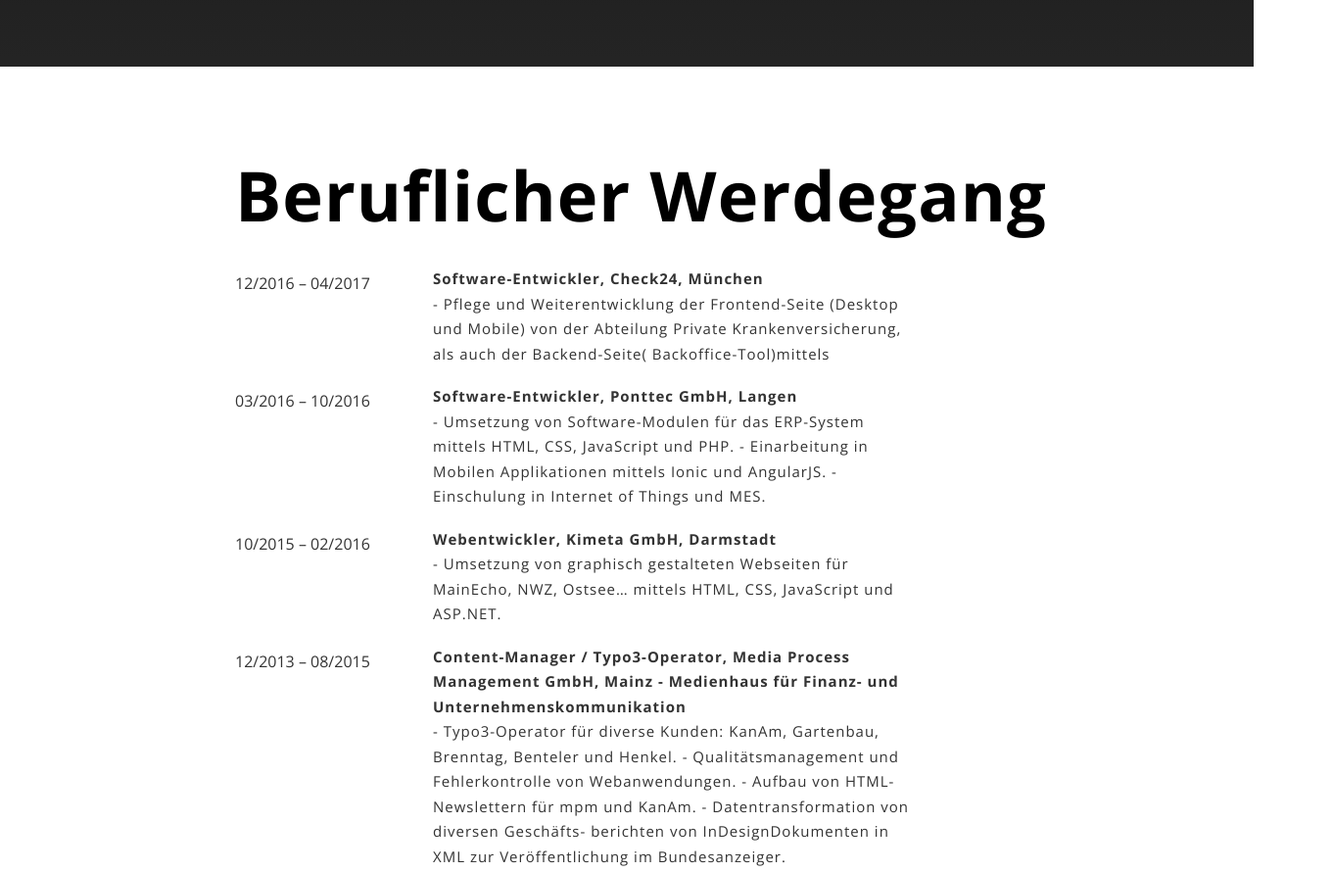
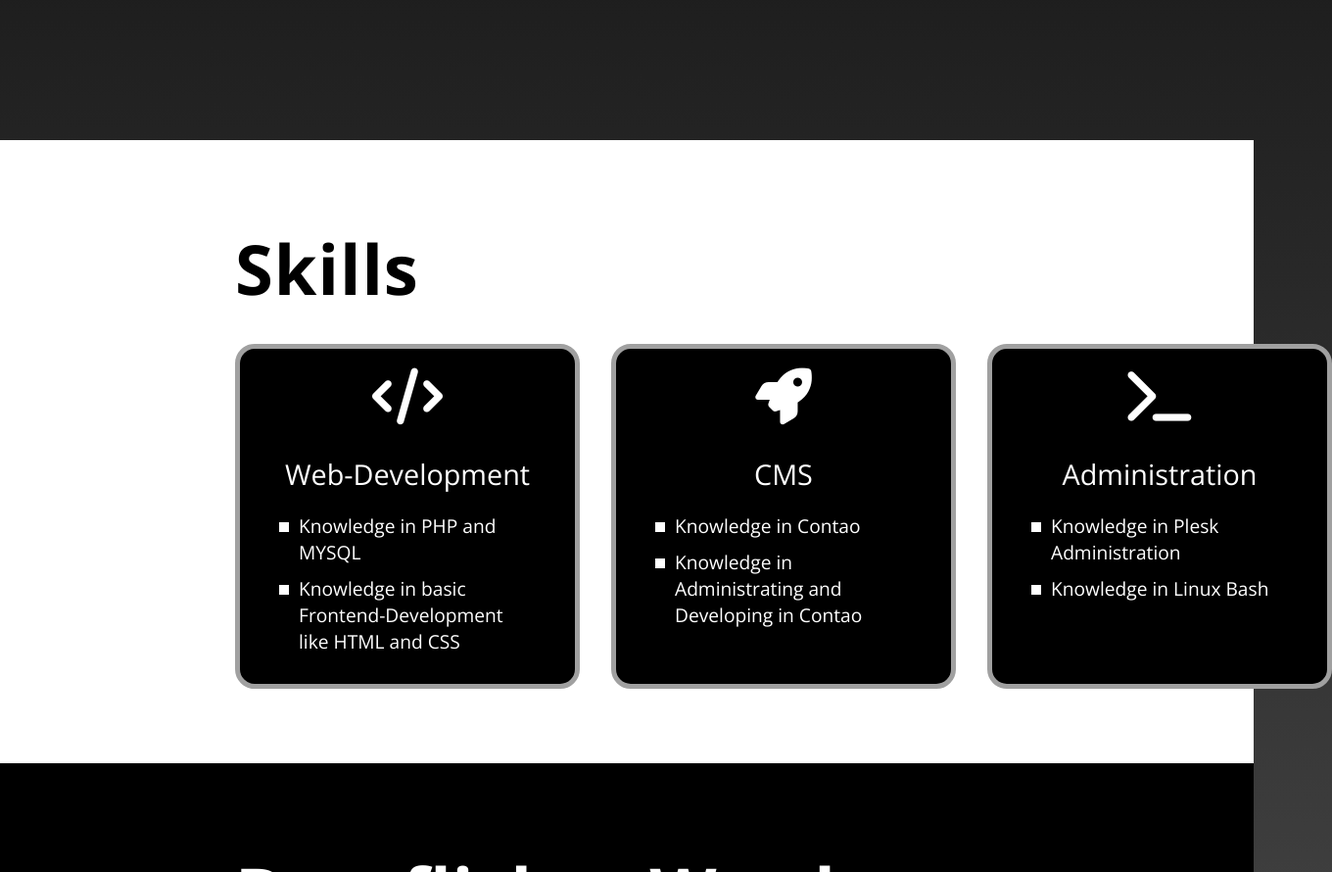
Before and after one commit to raynor84/website, a plain HTML site: page index.html in a window 1280 px wide. Shown: the part 866-1756 px from the top of the page at 98% size, 1360 px wide, since content can reach past the window. Drawn offline with nearby package versions, Linux system fonts and the light colour scheme; a web font is replaced by a local one.

Commit message:
added skills, redesign

```diff
--- a/css/style.css
+++ b/css/style.css
@@ -117,7 +117,7 @@
 }
 
 .steckbrief img {
-	width: 240px;
+	width: 300px;
 	margin: 40px 30px 20px 0px;
 	float: left;
 }
@@ -200,6 +200,57 @@
 	font-size: 220%;
 
 }
+.content .skills .flex {
+	display: flex;
+	flex-direction: row;
+	gap: 2rem;
+	width: 140%;
+	padding: 0;
+}
+.skill.box {
+	width: 40%;
+	background-color: black;
+	border-radius: 20px;
+	border: 5px solid #A0A0A0;
+	color: white;
+	font-size: 120%;
+	padding: 20px;
+	box-sizing: content-box;
+}
+.skill.box ul {
+	margin-top: 20px;
+}
+.skill.box li {
+	margin: 10px 20px;
+}
+.skill.box li:before {
+	background-color: white;
+	top: 10px;
+}
+.skill.box h3 {
+	text-align: center;
+	font-size: 150%;
+}
+.bigicon {
+	font-size: 300%;
+	text-align: center;
+	display: block;
+	margin-bottom: 30px;
+}
+section li {
+	padding-left: 20px;
+	position: relative;
+}
+section li:before {
+	content: "";
+	width: 10px;
+	height: 10px;
+	background-color: black;
+	position: absolute;
+	left: 0;
+	top: 5px;
+}
+
 section > article {
 	max-width: 800px;
 	margin: 0 auto;
--- a/index.html
+++ b/index.html
@@ -1,9 +1,11 @@
 <html>
 	<head>
+		<meta lang="DE" />
+		<meta charset="UTF-8" />
 		<link rel="stylesheet" type="text/css" href="./css/cssreset.css" />
 		<link rel="stylesheet" type="text/css" href="./css/style.css" />
 		<link rel="stylesheet" type="text/css" href="./css/mobile-style.css" />
-		<link rel="stylesheet" href="https://cdnjs.cloudflare.com/ajax/libs/font-awesome/4.7.0/css/font-awesome.min.css">
+		<script src="https://kit.fontawesome.com/3ca2a54978.js" crossorigin="anonymous"></script>
 		<link rel="preconnect" href="https://fonts.googleapis.com">
 		<link rel="preconnect" href="https://fonts.gstatic.com" crossorigin><link href="https://fonts.googleapis.com/css2?family=Open+Sans:ital,wght@0,300;0,400;0,500;0,600;0,700;0,800;1,300;1,400;1,500;1,600;1,700;1,800&family=Playfair+Display:ital,wght@1,400;1,700&family=Rochester&family=Source+Sans+Pro:wght@300;400;700&display=swap" rel="stylesheet">
 		<script src="https://ajax.googleapis.com/ajax/libs/jquery/3.3.1/jquery.min.js"></script>
@@ -54,6 +56,38 @@
 			</div>
 		</section>
 		<main>
+		<section class="content">
+			<article class="skills">
+				<h2><a name="skills">Skills</a></h2>
+				<div class="flex">
+					<div class="webdevelopment skill box">
+						<span class="bigicon"><i class="fa-solid fa-code"></i></span>
+						<h3>Web-Development</h3>
+						<ul class="square">
+							<li>Knowledge in PHP and MYSQL</li>
+							<li>Knowledge in basic Frontend-Development like HTML and CSS </li>
+						</ul>
+					</div>
+
+					<div class="cms skill box">
+						<span class="bigicon"><i class="fa-solid fa-rocket"></i></span>
+						<h3>CMS</h3>
+						<ul class="square">
+							<li>Knowledge in Contao</li>
+							<li>Knowledge in Administrating and Developing in Contao </li>
+						</ul>
+					</div>
+					<div class="admin skill box">
+						<span class="bigicon"><i class="fa-solid fa-terminal"></i></span>
+						<h3>Administration</h3>
+						<ul class="square">
+							<li>Knowledge in Plesk Administration</li>
+							<li>Knowledge in Linux Bash </li>
+						</ul>
+					</div>
+				</div>
+			</article>
+		</section>
 		<section class="content">
 			<article class="beruflicherwerdegang">
 				<h2 class="first"> <a name="beruflicherwerdegang">Beruflicher Werdegang</a></h2>
```
